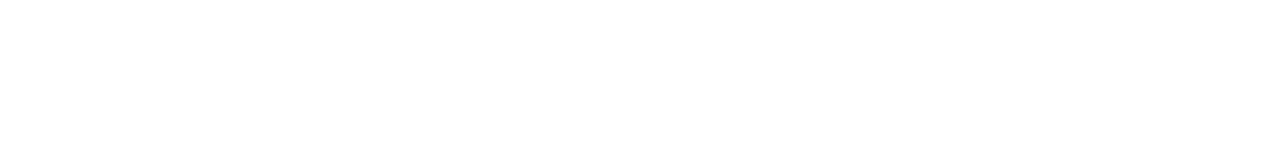
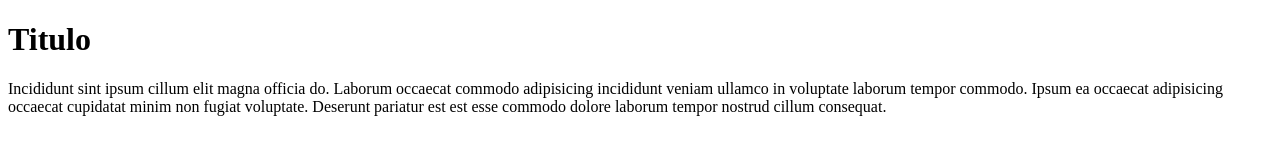
Before and after one commit to PablitoPerez-dev/prueba, a plain HTML site: page index.html in a window 1280 px wide. Drawn offline with Linux system fonts and the light colour scheme.

Commit message:
Agregando el content

```diff
--- a/index.html
+++ b/index.html
@@ -6,6 +6,11 @@
     <title>Blog</title>
 </head>
 <body>
-    <div class="container"></div>
+    <div class="container">
+        <div class="content">
+            <h1>Titulo</h1>
+            <p>Incididunt sint ipsum cillum elit magna officia do. Laborum occaecat commodo adipisicing incididunt veniam ullamco in voluptate laborum tempor commodo. Ipsum ea occaecat adipisicing occaecat cupidatat minim non fugiat voluptate. Deserunt pariatur est est esse commodo dolore laborum tempor nostrud cillum consequat.</p>
+        </div>
+    </div>
 </body>
 </html>
```
